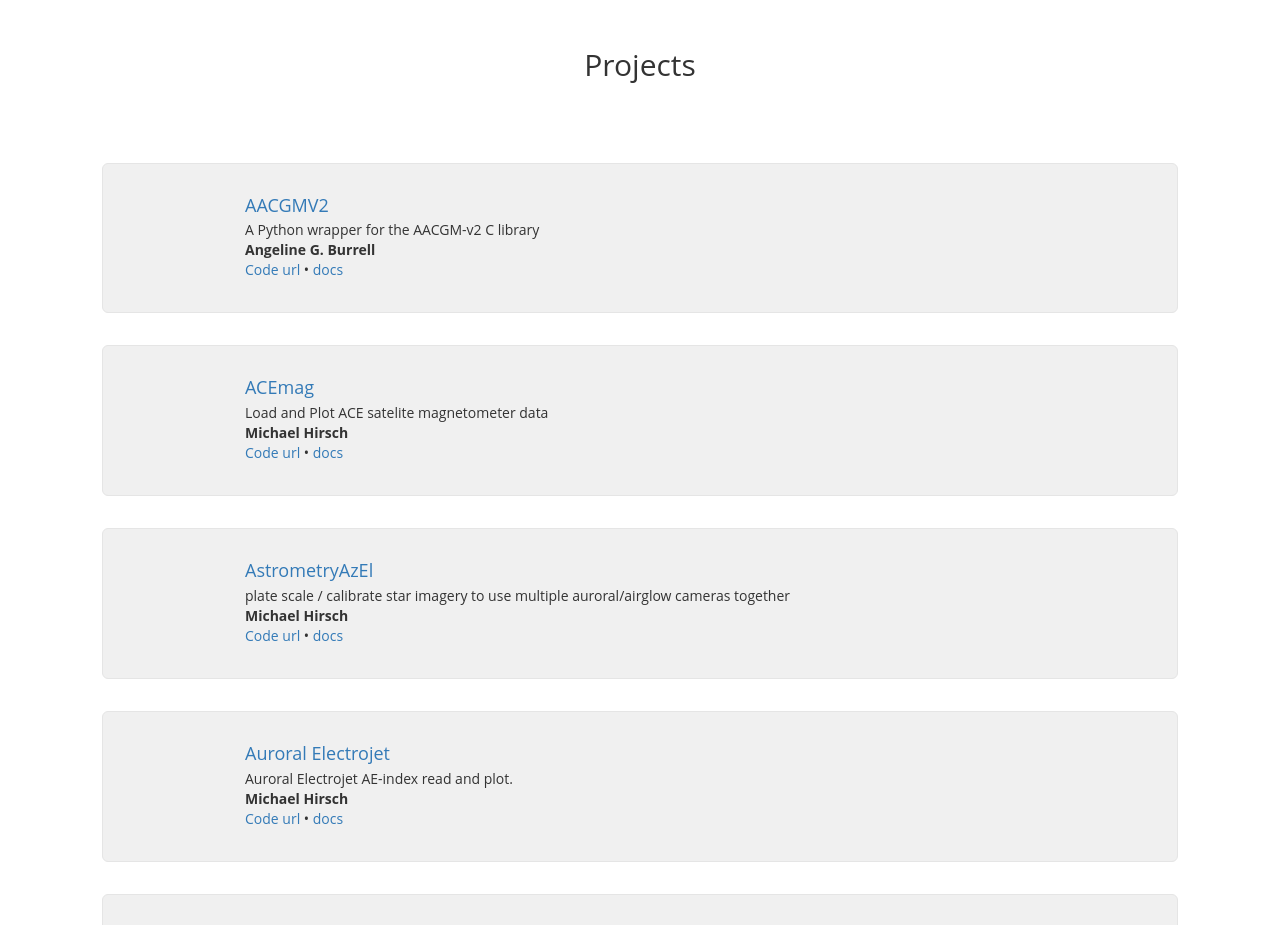
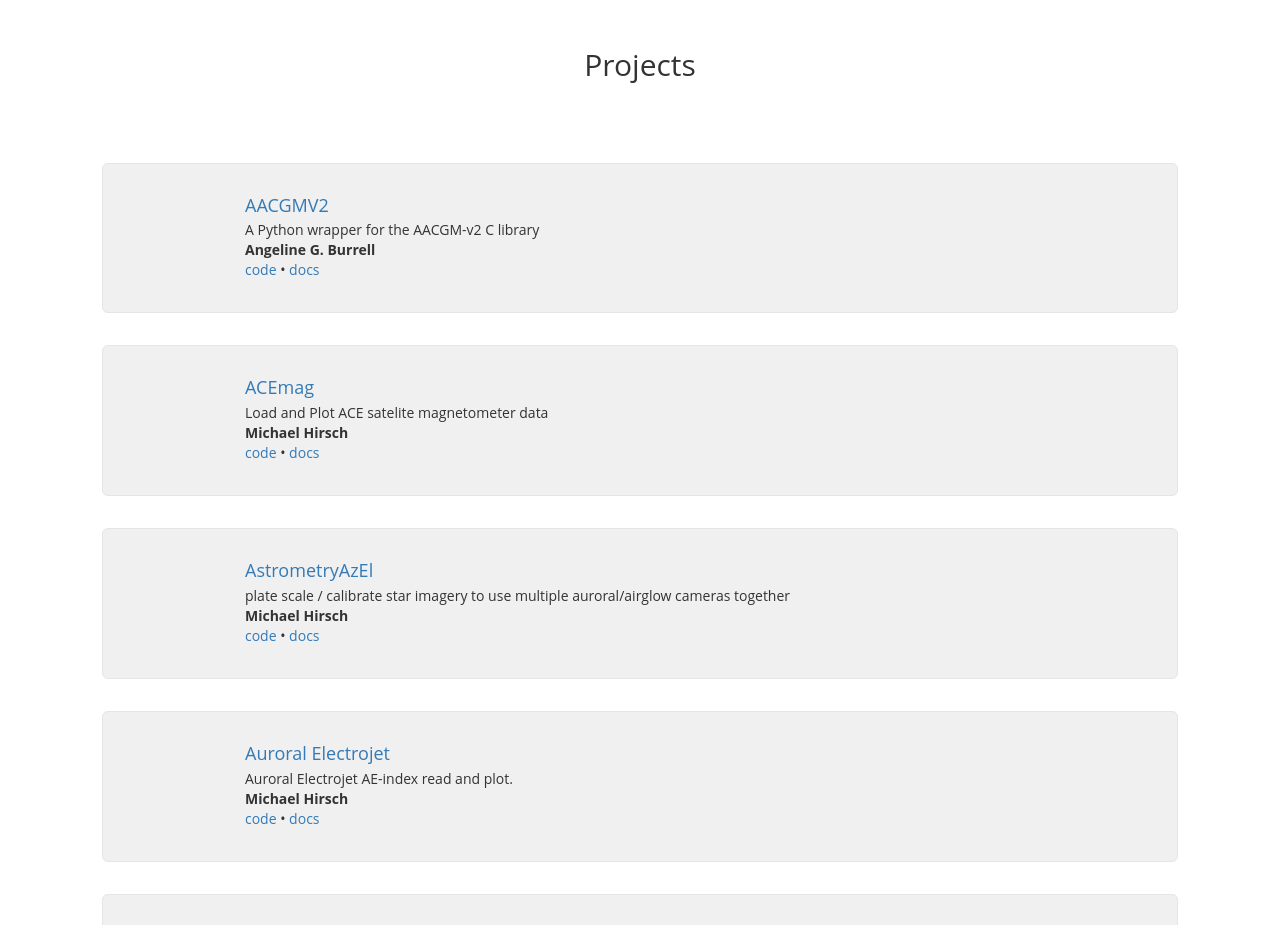
Before and after one commit to heliophysicsPy/heliophysicsPy.github.io, a Jekyll site: the page built from index.html, in a window 1280 px wide and 1400 px high, scrolled down 363 px. Shown: the top 925 px of the window. Built offline with Jekyll 4.4.1, drawn with Linux system fonts in a browser that asks for light colours; some of the changed text lies outside the part shown; grey boxes are pictures that could not be loaded.

Commit message:
Update index.html

```diff
--- a/index.html
+++ b/index.html
@@ -24,7 +24,7 @@ layout: default
                 <a href="{{ project.html_url }}" target="_blank"><h4 class="media-heading">{{ project.name }}</h4></a>
                 {{ project.description }}<br>
                 <b>{{ project.contact }}</b><br>
-                <a href="{{ project.code_url }}" target="_blank">Code url</a>{% if project.docs != blank %} • <a href="{{ project.docs }}" target="_blank">docs</a>{% endif %}
+                <a href="{{ project.code_url }}" target="_blank">code</a>{% if project.docs != blank %} • <a href="{{ project.docs }}" target="_blank">docs</a>{% endif %}
             </div>
         </div>
     </div>
```
